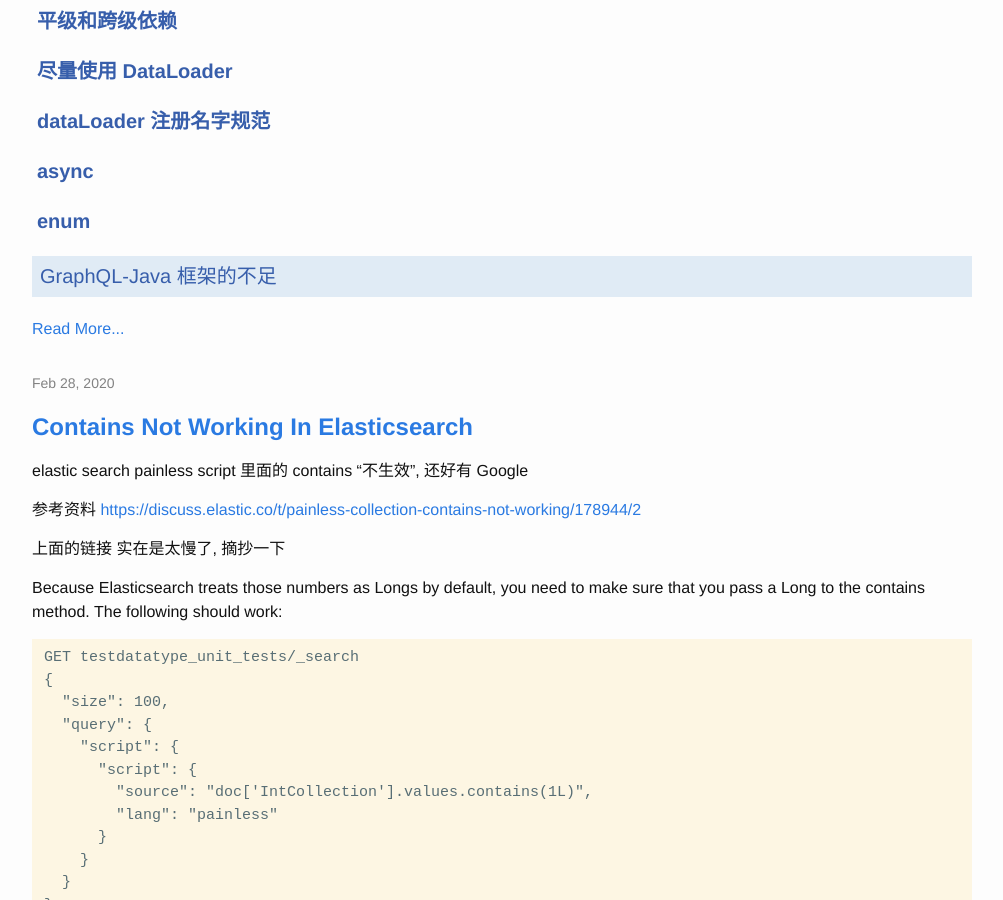
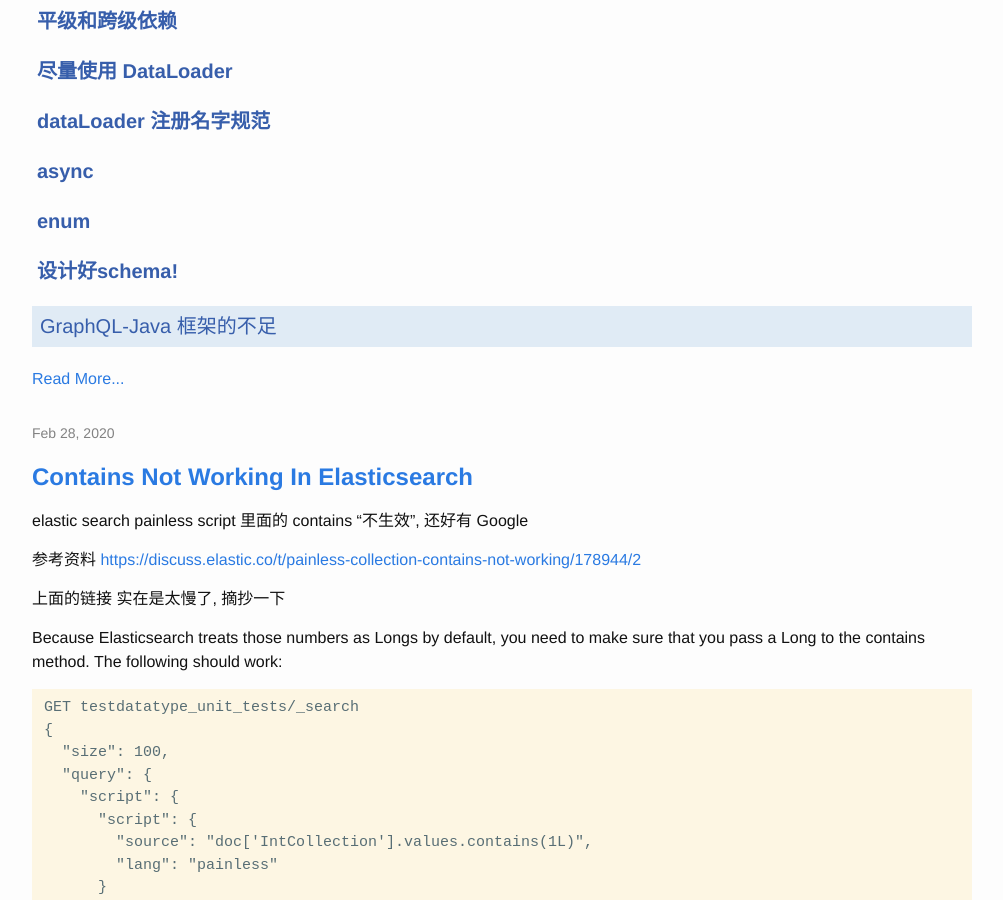
Before and after one commit to childe/ohmycat, a Jekyll site: the page built from index.html, in a window 1280 px wide and 900 px high, scrolled down 935 px. Shown: the whole window, without its empty margins (138-1141 px from the left). Built offline with Jekyll 4.4.1, drawn with Linux system fonts in a browser that asks for light colours; the list of posts is cut into pages by our own code.

Commit message:
modified:   _posts/2020-03-23-graphql-java.md

```diff
--- a/_posts/2020-03-23-graphql-java.md
+++ b/_posts/2020-03-23-graphql-java.md
@@ -22,4 +22,6 @@ date: 2020-03-23T17:12:35+0800
 
 ### enum
 
+### 设计好schema!
+
 ## GraphQL-Java 框架的不足
```
